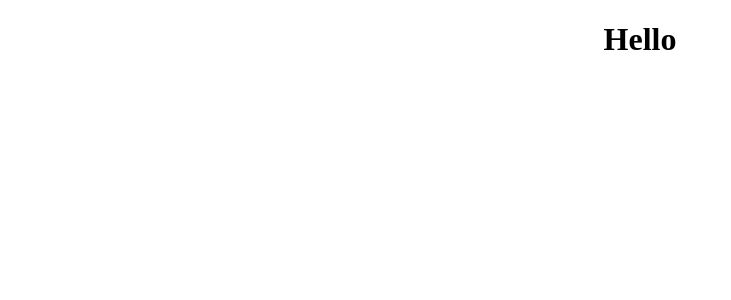
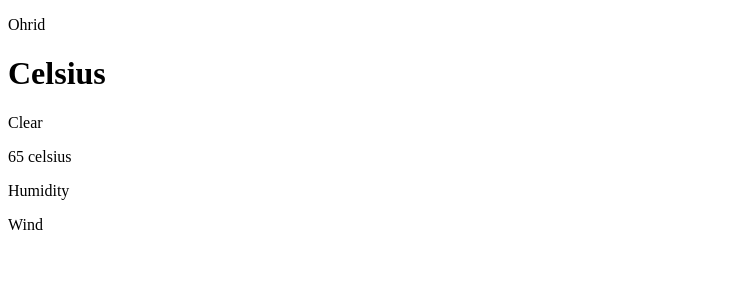
Before and after one commit to Nikola-Nino/React-Weather-App, a React (Create React App) app: page / in a window 1280 px wide. Shown: the top 300 px of the page, without its empty margins (0-731 px from the left). Built offline with nearby package versions, Linux system fonts and the light colour scheme.

Commit message:
Creating basic structure and entering some dummy data

```diff
--- a/src/App.js
+++ b/src/App.js
@@ -1,9 +1,10 @@
 import "./App.css";
+import Layout from "./components/Layout";
 
 function App() {
   return (
-    <div className="App">
-      <h1>Hello</h1>
+    <div>
+    <Layout />
     </div>
   );
 }
--- /dev/null
+++ b/src/components/Layout.js
@@ -0,0 +1,35 @@
+import React from "react";
+
+const Layout = () => {
+  return (
+    <div>
+      <div>
+        <div>
+          <div>
+            <p>Ohrid</p>
+          </div>
+          <div>
+            <h1>Celsius</h1>
+          </div>
+          <div>
+            <p>Clear</p>
+          </div>
+        </div>
+
+        <div>
+          <div>
+            <p>65 celsius</p>
+          </div>
+          <div>
+            <p>Humidity</p>
+          </div>
+          <div>
+            <p>Wind</p>
+          </div>
+        </div>
+      </div>
+    </div>
+  );
+};
+
+export default Layout;
```
